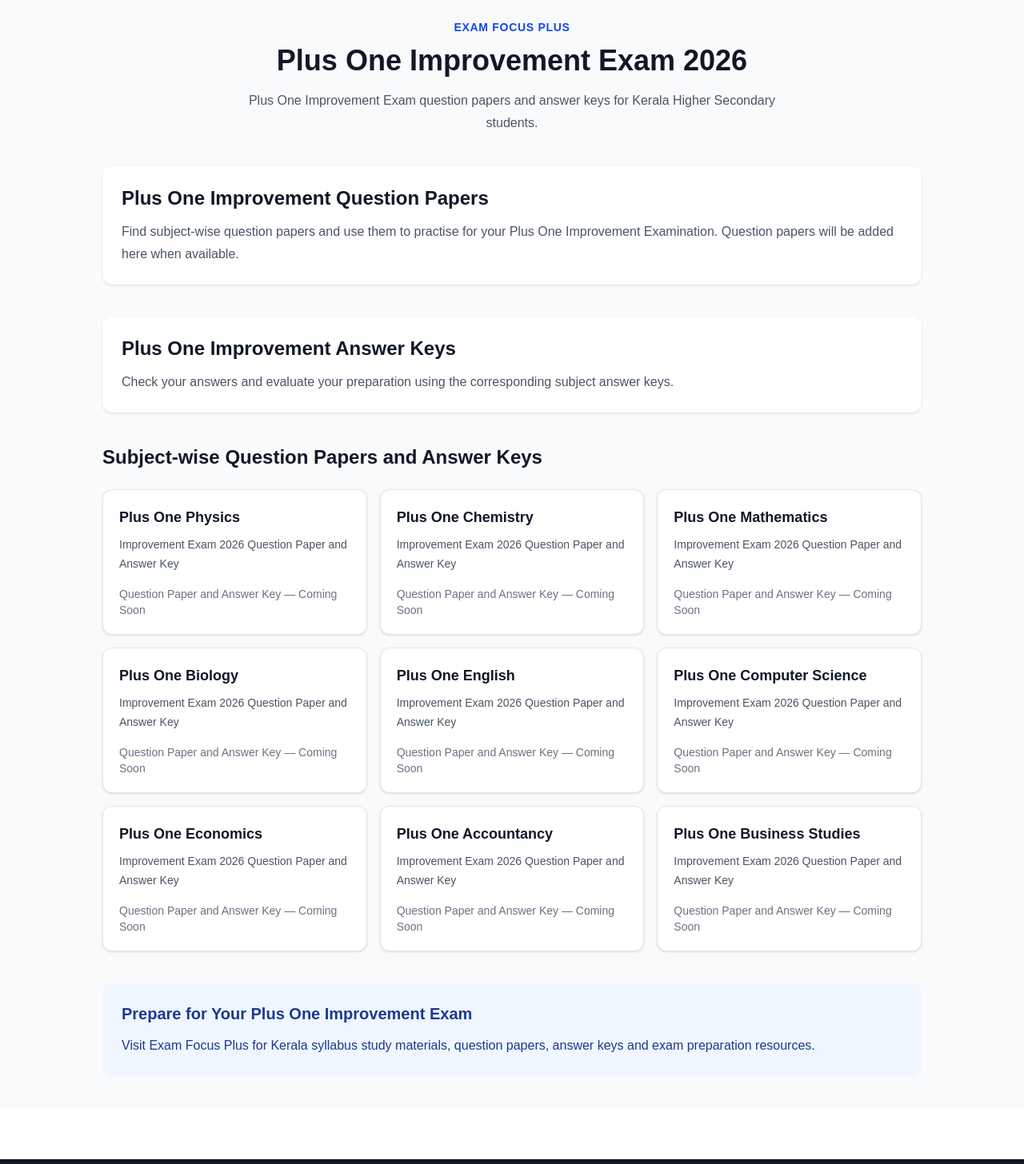
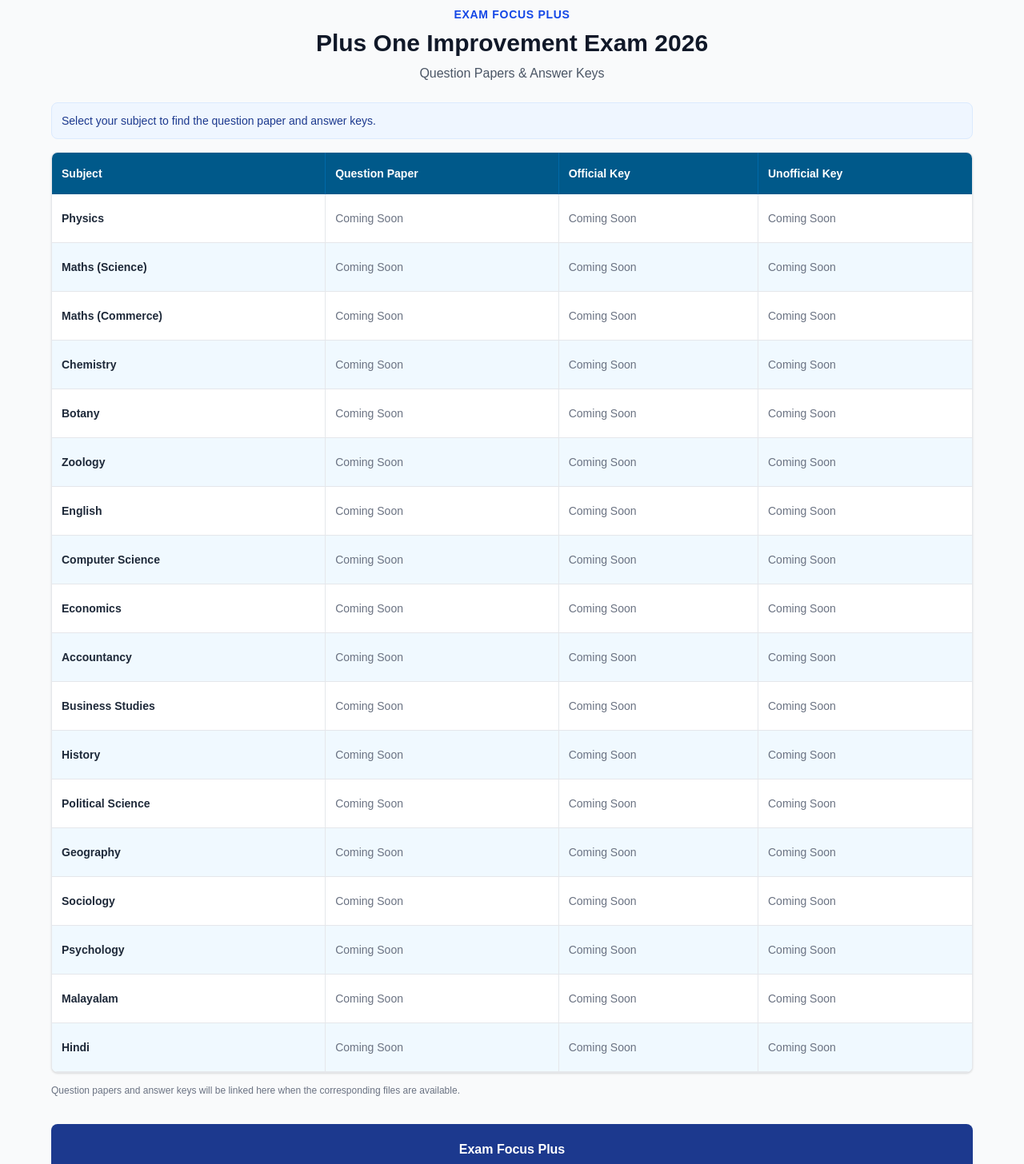
Before and after one commit to examfocusplus/exam-focus-plus, a Next.js app: page /plus-one-improvement-26 in a window 1280 px wide. Shown: the part 80-1536 px from the top of the page at 80% size. Built offline with nearby package versions, Linux system fonts and the light colour scheme.

Commit message:
Improve Plus One Improvement exam page design

```diff
--- a/app/plus-one-improvement-26/page.tsx
+++ b/app/plus-one-improvement-26/page.tsx
@@ -3,113 +3,117 @@
 export const metadata: Metadata = {
   title: "Plus One Improvement Exam 2026 Question Papers and Answer Keys",
   description:
-    "Download Kerala Plus One Improvement Exam 2026 question papers and answer keys. Get Physics, Chemistry, Mathematics, Biology and other subject question papers for Kerala Higher Secondary students.",
-  keywords: [
-    "Plus One Improvement Exam 2026",
-    "Plus One Improvement Question Paper",
-    "Plus One Improvement Answer Key",
-    "Kerala Plus One Physics Improvement Question Paper",
-    "Plus One Chemistry Question Paper",
-    "Plus One Maths Question Paper",
-    "Plus One Biology Question Paper",
-    "Exam Focus Plus",
-  ],
+    "Download Kerala Plus One Improvement Exam 2026 question papers, official answer keys and unofficial answer keys for all subjects.",
   alternates: {
-    canonical: "https://examfocusplus.in/plus-one-improvement",
+    canonical: "https://examfocusplus.in/plus-one-improvement-26",
   },
 };
 
 const subjects = [
   "Physics",
+  "Maths (Science)",
+  "Maths (Commerce)",
   "Chemistry",
-  "Mathematics",
-  "Biology",
+  "Botany",
+  "Zoology",
   "English",
   "Computer Science",
   "Economics",
   "Accountancy",
   "Business Studies",
+  "History",
+  "Political Science",
+  "Geography",
+  "Sociology",
+  "Psychology",
+  "Malayalam",
+  "Hindi",
 ];
 
 export default function PlusOneImprovementPage() {
   return (
-    <main className="min-h-screen bg-gray-50 px-4 py-10">
-      <div className="mx-auto max-w-5xl">
-        <header className="mb-10 text-center">
-          <p className="mb-3 text-sm font-semibold uppercase tracking-wider text-blue-700">
+    <main className="min-h-screen bg-gray-50 px-3 py-6 sm:px-6">
+      <div className="mx-auto max-w-6xl">
+        <header className="mb-6 text-center">
+          <p className="mb-2 text-sm font-bold uppercase tracking-wider text-blue-700">
             Exam Focus Plus
           </p>
 
-          <h1 className="mb-4 text-3xl font-bold text-gray-900 md:text-4xl">
+          <h1 className="text-2xl font-extrabold text-gray-900 sm:text-3xl">
             Plus One Improvement Exam 2026
           </h1>
 
-          <p className="mx-auto max-w-2xl text-base leading-7 text-gray-600">
-            Plus One Improvement Exam question papers and answer keys for
-            Kerala Higher Secondary students.
+          <p className="mt-2 text-sm text-gray-600 sm:text-base">
+            Question Papers & Answer Keys
           </p>
         </header>
 
-        <section className="mb-10 rounded-xl bg-white p-6 shadow-sm">
-          <h2 className="mb-3 text-2xl font-bold text-gray-900">
-            Plus One Improvement Question Papers
-          </h2>
+        <div className="mb-4 rounded-lg border border-blue-100 bg-blue-50 p-3 text-sm text-blue-900">
+          Select your subject to find the question paper and answer keys.
+        </div>
 
-          <p className="leading-7 text-gray-600">
-            Find subject-wise question papers and use them to practise for your
-            Plus One Improvement Examination. Question papers will be added
-            here when available.
-          </p>
-        </section>
+        <div className="overflow-x-auto rounded-lg border border-gray-200 bg-white shadow-sm">
+          <table className="w-full min-w-[570px] border-collapse text-left text-sm">
+            <thead>
+              <tr className="bg-sky-800 text-white">
+                <th className="border-r border-sky-700 px-3 py-4 font-bold">
+                  Subject
+                </th>
 
-        <section className="mb-10 rounded-xl bg-white p-6 shadow-sm">
-          <h2 className="mb-3 text-2xl font-bold text-gray-900">
-            Plus One Improvement Answer Keys
-          </h2>
+                <th className="border-r border-sky-700 px-3 py-4 font-bold">
+                  Question Paper
+                </th>
 
-          <p className="leading-7 text-gray-600">
-            Check your answers and evaluate your preparation using the
-            corresponding subject answer keys.
-          </p>
-        </section>
+                <th className="border-r border-sky-700 px-3 py-4 font-bold">
+                  Official Key
+                </th>
 
-        <section>
-          <h2 className="mb-6 text-2xl font-bold text-gray-900">
-            Subject-wise Question Papers and Answer Keys
-          </h2>
+                <th className="px-3 py-4 font-bold">
+                  Unofficial Key
+                </th>
+              </tr>
+            </thead>
 
-          <div className="grid gap-4 sm:grid-cols-2 lg:grid-cols-3">
-            {subjects.map((subject) => (
-              <article
+            <tbody>
+              {subjects.map((subject, index) => (
+                <tr
                   key={subject}
-                className="rounded-xl border border-gray-200 bg-white p-5 shadow-sm"
+                  className={
+                    index % 2 === 0 ? "bg-white" : "bg-sky-50"
+                  }
                 >
-                <h3 className="mb-2 text-lg font-semibold text-gray-900">
-                  Plus One {subject}
-                </h3>
+                  <td className="border-r border-b border-gray-200 px-3 py-5 font-semibold text-gray-800">
+                    {subject}
+                  </td>
 
-                <p className="mb-4 text-sm leading-6 text-gray-600">
-                  Improvement Exam 2026 Question Paper and Answer Key
+                  <td className="border-r border-b border-gray-200 px-3 py-5">
+                    <span className="text-gray-500">Coming Soon</span>
+                  </td>
+
+                  <td className="border-r border-b border-gray-200 px-3 py-5">
+                    <span className="text-gray-500">Coming Soon</span>
+                  </td>
+
+                  <td className="border-b border-gray-200 px-3 py-5">
+                    <span className="text-gray-500">Coming Soon</span>
+                  </td>
+                </tr>
+              ))}
+            </tbody>
+          </table>
+        </div>
+
+        <p className="mt-3 text-xs leading-5 text-gray-500">
+          Question papers and answer keys will be linked here when the
+          corresponding files are available.
         </p>
 
-                <p className="text-sm font-medium text-gray-500">
-                  Question Paper and Answer Key — Coming Soon
+        <footer className="mt-8 rounded-lg bg-blue-900 px-4 py-5 text-center text-white">
+          <p className="font-bold">Exam Focus Plus</p>
+          <p className="mt-1 text-sm text-blue-100">
+            Kerala Higher Secondary Exam Resources
           </p>
-              </article>
-            ))}
-          </div>
-        </section>
-
-        <section className="mt-10 rounded-xl bg-blue-50 p-6">
-          <h2 className="mb-3 text-xl font-bold text-blue-900">
-            Prepare for Your Plus One Improvement Exam
-          </h2>
-
-          <p className="leading-7 text-blue-900">
-            Visit Exam Focus Plus for Kerala syllabus study materials,
-            question papers, answer keys and exam preparation resources.
-          </p>
-        </section>
+        </footer>
       </div>
     </main>
   );
```
Lines whose indentation alone changed are shown as unchanged.
